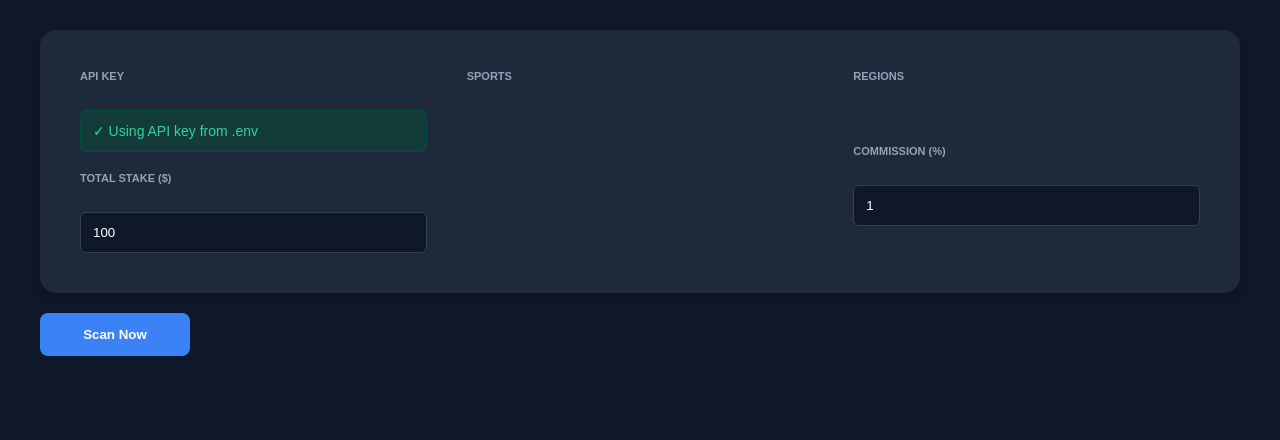
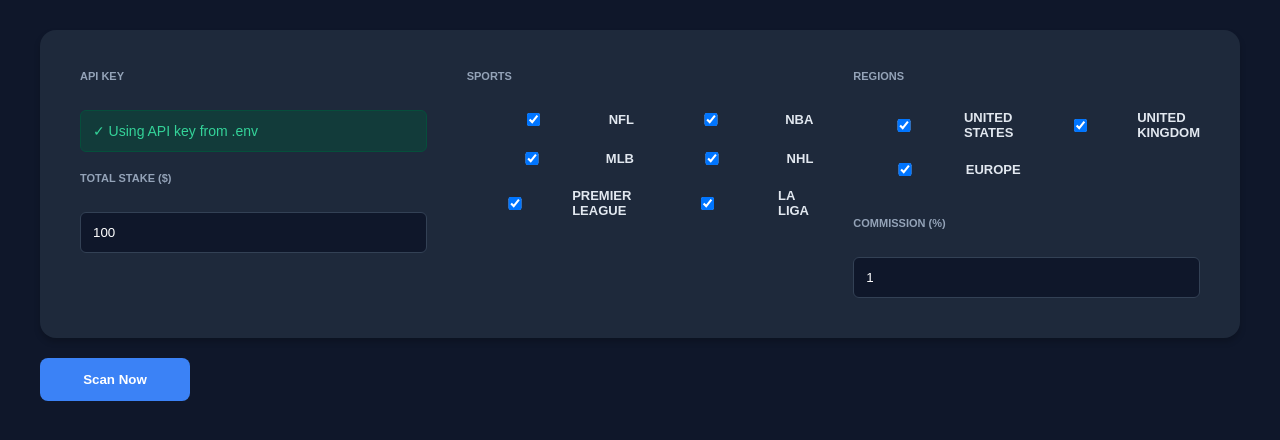
Before and after one commit to fekitorich/odd, a Flask app: page / in a window 1280 px wide. Shown: the part 88-528 px from the top of the page. Run offline with Flask 3, Linux system fonts and the light colour scheme.

Commit message:
Update index.html

```diff
--- a/templates/index.html
+++ b/templates/index.html
@@ -5,7 +5,6 @@
     <meta name="viewport" content="width=device-width, initial-scale=1.0">
     <title>Edge Scanner</title>
     <style>
-        /* CSS EXTRAÍDO DO SEU style.css ORIGINAL */
         :root {
             --bg-dark: #0f172a; --panel-bg: #1e293b; --text-main: #e2e8f0;
             --text-muted: #94a3b8; --primary: #3b82f6; --success-bg: #064e3b;
@@ -14,8 +13,9 @@
         body { background-color: var(--bg-dark); color: var(--text-main); font-family: sans-serif; margin: 0; padding: 40px; }
         .container { max-width: 1200px; margin: 0 auto; }
         .header { display: flex; justify-content: space-between; align-items: flex-start; margin-bottom: 30px; }
-        h1 { margin: 0; font-size: 28px; color: white; }
+        h1 { margin: 0; font-size: 28px; font-weight: 700; color: white; }
         .subtitle { color: var(--text-muted); font-size: 14px; }
+
         .main-panel {
             background-color: var(--panel-bg); border-radius: 16px; padding: 40px;
             display: grid; grid-template-columns: 1fr 1fr 1fr; gap: 40px; box-shadow: 0 4px 6px rgba(0,0,0,0.2);
@@ -23,9 +23,10 @@
         .form-section { display: flex; flex-direction: column; gap: 20px; }
         label { display: block; font-size: 11px; font-weight: 700; color: var(--text-muted); text-transform: uppercase; margin-bottom: 8px; }
         input { background: var(--bg-dark); border: 1px solid var(--border); color: white; padding: 12px; border-radius: 6px; width: 100%; box-sizing: border-box; }
+
         .api-success { background: rgba(6, 78, 59, 0.5); border: 1px solid var(--success-bg); color: var(--success-text); padding: 12px; border-radius: 6px; font-size: 14px; }
         .checkbox-grid { display: grid; grid-template-columns: 1fr 1fr; gap: 12px; }
-        .checkbox-item { display: flex; align-items: center; gap: 10px; font-size: 14px; cursor: pointer; }
+        .checkbox-item { display: flex; align-items: center; gap: 10px; font-size: 13px; cursor: pointer; color: var(--text-main); }
         .scan-btn { background: var(--primary); color: white; border: none; padding: 14px; border-radius: 8px; font-weight: 600; cursor: pointer; width: 150px; margin-top: 20px; }
 
         .tabs { display: flex; gap: 10px; margin-top: 40px; border-bottom: 1px solid var(--border); }
@@ -57,20 +58,23 @@
                 <div class="form-section">
                     <label>SPORTS</label>
                     <div class="checkbox-grid">
-                        {% for sport in default_sports %}
-                        <label class="checkbox-item"><input type="checkbox" name="sports" value="{{ sport.key }}" checked> {{ sport.title }}</label>
-                        {% endfor %}
+                        <label class="checkbox-item"><input type="checkbox" name="sports" value="americanfootball_nfl" checked> NFL</label>
+                        <label class="checkbox-item"><input type="checkbox" name="sports" value="basketball_nba" checked> NBA</label>
+                        <label class="checkbox-item"><input type="checkbox" name="sports" value="baseball_mlb" checked> MLB</label>
+                        <label class="checkbox-item"><input type="checkbox" name="sports" value="icehockey_nhl" checked> NHL</label>
+                        <label class="checkbox-item"><input type="checkbox" name="sports" value="soccer_epl" checked> Premier League</label>
+                        <label class="checkbox-item"><input type="checkbox" name="sports" value="soccer_spain_la_liga" checked> La Liga</label>
                     </div>
                 </div>
 
                 <div class="form-section">
                     <label>REGIONS</label>
                     <div class="checkbox-grid">
-                        {% for region in region_options %}
-                        <label class="checkbox-item"><input type="checkbox" name="regions" value="{{ region.key }}" checked> {{ region.title }}</label>
-                        {% endfor %}
+                        <label class="checkbox-item"><input type="checkbox" name="regions" value="us" checked> United States</label>
+                        <label class="checkbox-item"><input type="checkbox" name="regions" value="uk" checked> United Kingdom</label>
+                        <label class="checkbox-item"><input type="checkbox" name="regions" value="eu" checked> Europe</label>
                     </div>
-                    <label style="margin-top:15px">COMMISSION (%)</label>
+                    <label style="margin-top:10px">COMMISSION (%)</label>
                     <input type="number" name="commission" value="1">
                 </div>
             </div>
@@ -79,16 +83,15 @@
 
         <div id="results-wrapper" style="display:none">
             <div class="tabs">
-                <div class="tab active" onclick="openTab('arbitrage')">Arbitrage</div>
-                <div class="tab" onclick="openTab('middles')">Middles</div>
-                <div class="tab" onclick="openTab('plus-ev')">+EV</div>
+                <div id="tab-arb" class="tab active" onclick="openTab('arbitrage')">Arbitrage</div>
+                <div id="tab-mid" class="tab" onclick="openTab('middles')">Middles</div>
+                <div id="tab-ev" class="tab" onclick="openTab('plus-ev')">+EV</div>
             </div>
-
             <div id="arbitrage" class="tab-content active">
                 <table><thead><tr><th>Sport</th><th>Event</th><th>Market</th><th>ROI</th></tr></thead><tbody id="arb-body"></tbody></table>
             </div>
             <div id="middles" class="tab-content">
-                <table><thead><tr><th>Sport</th><th>Event</th><th>Middle Range</th><th>ROI</th></tr></thead><tbody id="mid-body"></tbody></table>
+                <table><thead><tr><th>Sport</th><th>Event</th><th>Range</th><th>ROI</th></tr></thead><tbody id="mid-body"></tbody></table>
             </div>
             <div id="plus-ev" class="tab-content">
                 <table><thead><tr><th>Sport</th><th>Event</th><th>Edge</th><th>ROI</th></tr></thead><tbody id="ev-body"></tbody></table>
@@ -97,18 +100,19 @@
     </div>
 
     <script>
-        function openTab(tabName) {
-            document.querySelectorAll('.tab-content').forEach(c => c.classList.remove('active'));
-            document.querySelectorAll('.tab').forEach(t => t.classList.remove('active'));
-            document.getElementById(tabName).classList.add('active');
-            event.currentTarget.classList.add('active');
+        function openTab(name) {
+            document.querySelectorAll('.tab, .tab-content').forEach(el => el.classList.remove('active'));
+            document.getElementById(name).classList.add('active');
+            // Corrigido para garantir que a aba clique funcione
+            if(name === 'arbitrage') document.getElementById('tab-arb').classList.add('active');
+            if(name === 'middles') document.getElementById('tab-mid').classList.add('active');
+            if(name === 'plus-ev') document.getElementById('tab-ev').classList.add('active');
         }
 
         document.getElementById('scanner-form').addEventListener('submit', async (e) => {
             e.preventDefault();
             const btn = document.getElementById('btn-text');
             btn.innerText = 'Scanning...';
-
             const formData = new FormData(e.target);
             const payload = {
                 sports: formData.getAll('sports'),
@@ -124,27 +128,19 @@
                     body: JSON.stringify(payload)
                 });
                 const data = await response.json();
-
                 document.getElementById('results-wrapper').style.display = 'block';
-
-                fillTable('arb-body', data.arbitrage?.opportunities || [], 'market');
-                fillTable('mid-body', data.middles?.opportunities || [], 'range');
-                fillTable('ev-body', data.plus_ev?.opportunities || [], 'edge');
-
-            } catch (err) { alert('Erro no scan. Verifique sua chave no Railway.'); }
+                fill('arb-body', data.arbitrage?.opportunities || [], 'market');
+                fill('mid-body', data.middles?.opportunities || [], 'range');
+                fill('ev-body', data.plus_ev?.opportunities || [], 'edge');
+            } catch (err) { alert('Erro no scan'); }
             finally { btn.innerText = 'Scan Now'; }
         });
 
-        function fillTable(tbodyId, items, key) {
-            const body = document.getElementById(tbodyId);
-            body.innerHTML = items.length ? '' : '<tr><td colspan="4">No opportunities found for these filters.</td></tr>';
-            items.forEach(opp => {
-                body.innerHTML += `<tr>
-                    <td>${opp.sport}</td>
-                    <td>${opp.event}</td>
-                    <td>${opp[key] || '-'}</td>
-                    <td><span class="roi-badge">${opp.roi_percent}%</span></td>
-                </tr>`;
+        function fill(id, items, extra) {
+            const b = document.getElementById(id);
+            b.innerHTML = items.length ? '' : '<tr><td colspan="4">No opportunities found.</td></tr>';
+            items.forEach(o => {
+                b.innerHTML += `<tr><td>${o.sport}</td><td>${o.event}</td><td>${o[extra] || '-'}</td><td><span class="roi-badge">${o.roi_percent}%</span></td></tr>`;
             });
         }
     </script>
```
